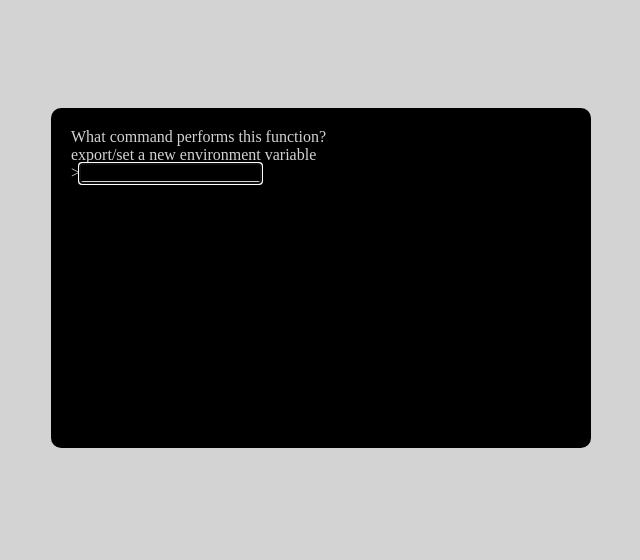
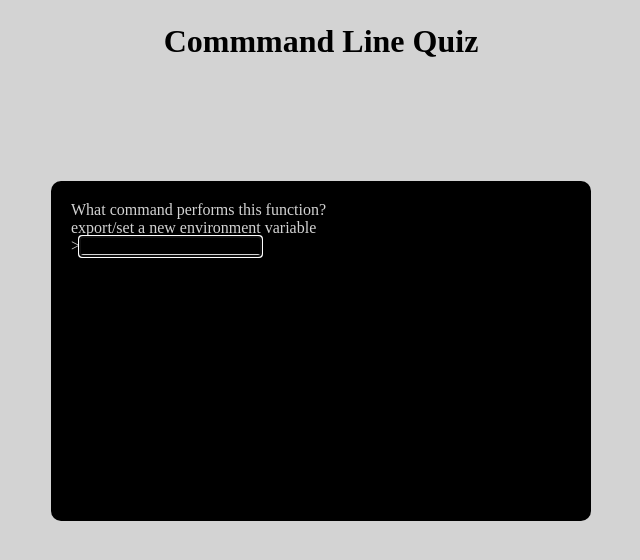
Before and after one commit to bmw9t/command_line_browser_quiz, a plain HTML site: page index.html in a window 1280 px wide. Shown: the whole page, without its empty margins (319-959 px from the left). Drawn offline with nearby package versions, Linux system fonts and the light colour scheme.

Commit message:
updates with sub-header

```diff
--- a/index.html
+++ b/index.html
@@ -7,6 +7,7 @@
 	</head>
 
 	<body>
+        <h1 id="sub-title">Commmand Line Quiz</h1>
 		<div id="cli_interface" class="center-outer">
 			<div id="prompt" class="center-inner"></div>
 		</div>
--- a/style.css
+++ b/style.css
@@ -37,3 +37,8 @@ body{
        position: relative;
        left: -50%;
 }
+
+#sub-title{
+    text-align: center;
+    padding-top: 15px;
+}
```
